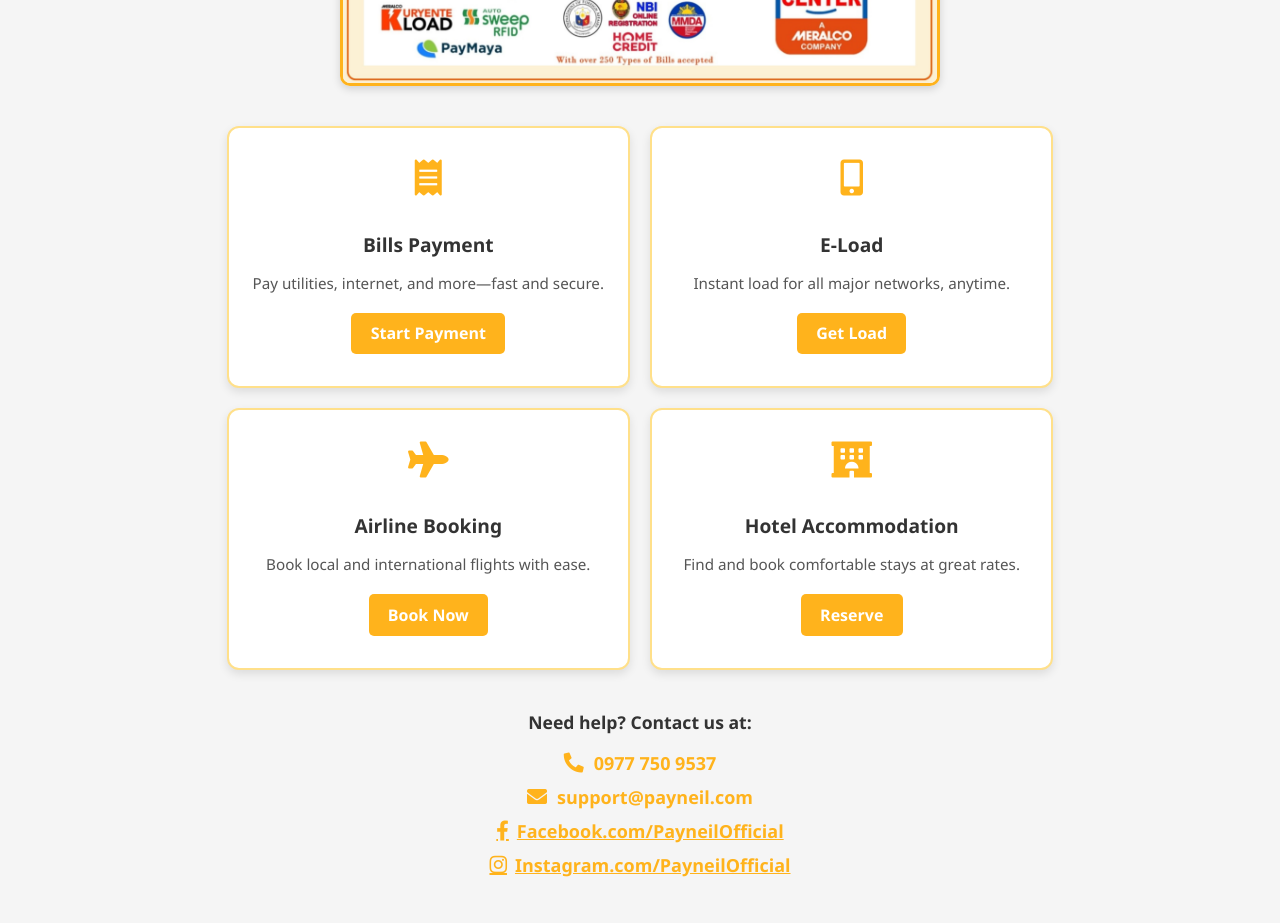
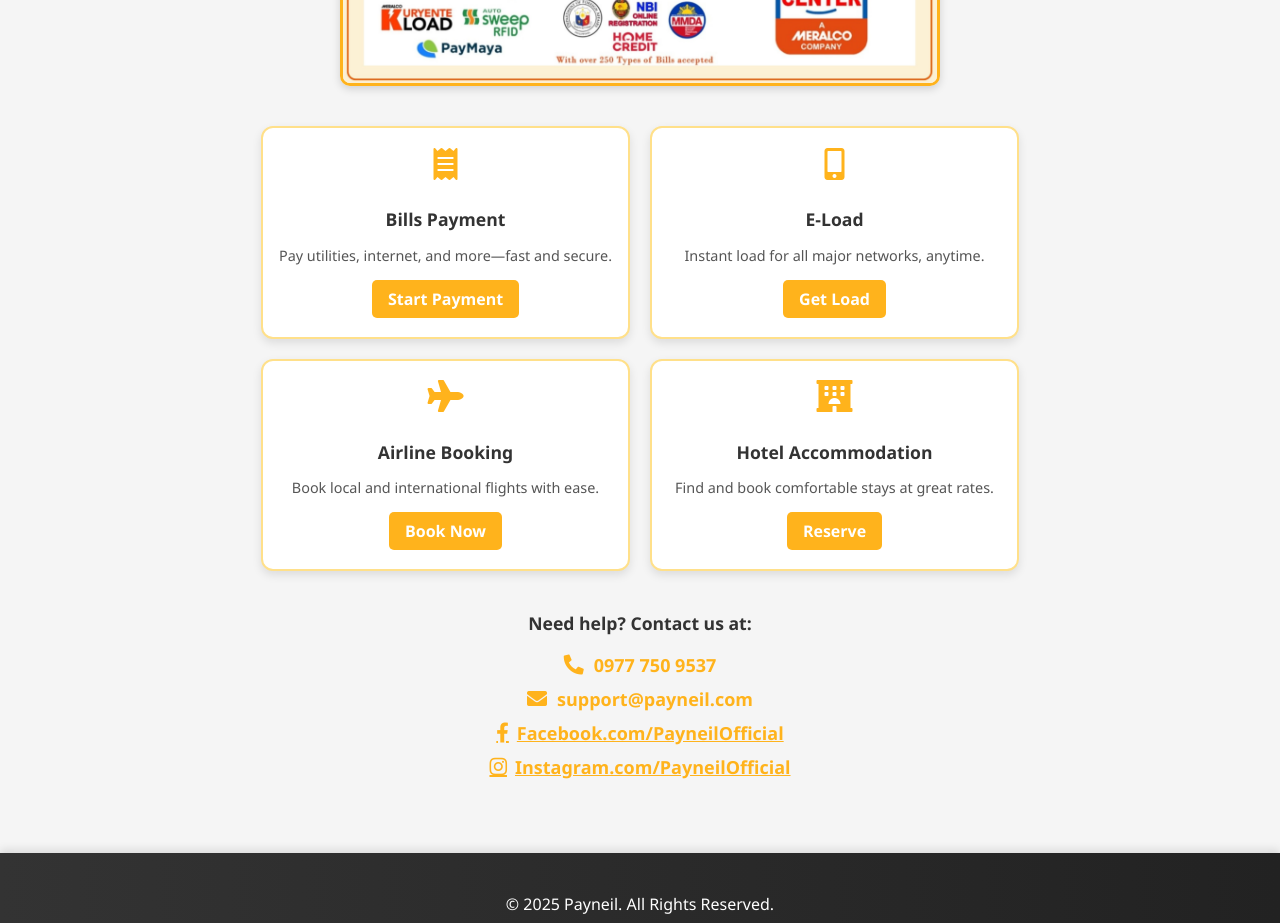
Before and after one commit to Payneil/Payneil-Homepage, a plain HTML site: page index.html in a window 1280 px wide. Shown: the part 1300-2223 px from the top of the page. Drawn offline with Linux system fonts and the light colour scheme.

Commit message:
Add files via upload

```diff
--- a/index.html
+++ b/index.html
@@ -129,7 +129,7 @@
 
     .service-card {
       background-color: white;
-      padding: 2em 1.5em;
+      padding: 1.2em 1em;
       border-radius: 12px;
       text-align: center;
       box-shadow: 0 4px 10px rgba(0,0,0,0.1);
@@ -143,27 +143,27 @@
     }
 
     .service-icon {
-      font-size: 36px;
+      font-size: 32px;
       color: #ffb31c;
-      margin-bottom: 15px;
+      margin-bottom: 10px;
     }
 
     .service-card h3 {
-      font-size: 1.2em;
-      margin-bottom: 10px;
+      font-size: 1.1em;
+      margin-bottom: 8px;
     }
 
     .service-card p {
-      font-size: 0.95em;
+      font-size: 0.9em;
       color: #555;
-      margin-bottom: 20px;
+      margin-bottom: 15px;
     }
 
     .card-btn {
       display: inline-block;
       background-color: #ffb31c;
       color: white;
-      padding: 0.6em 1.2em;
+      padding: 0.5em 1em;
       border-radius: 5px;
       font-weight: 600;
       text-decoration: none;
```
